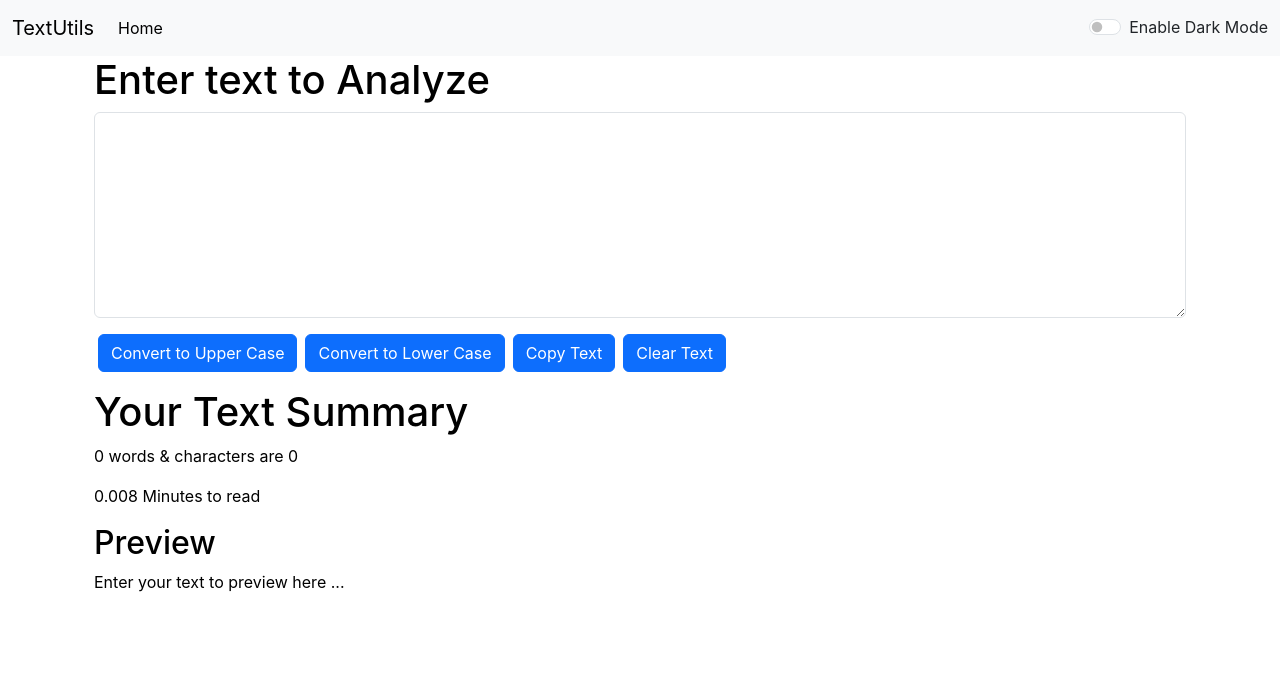
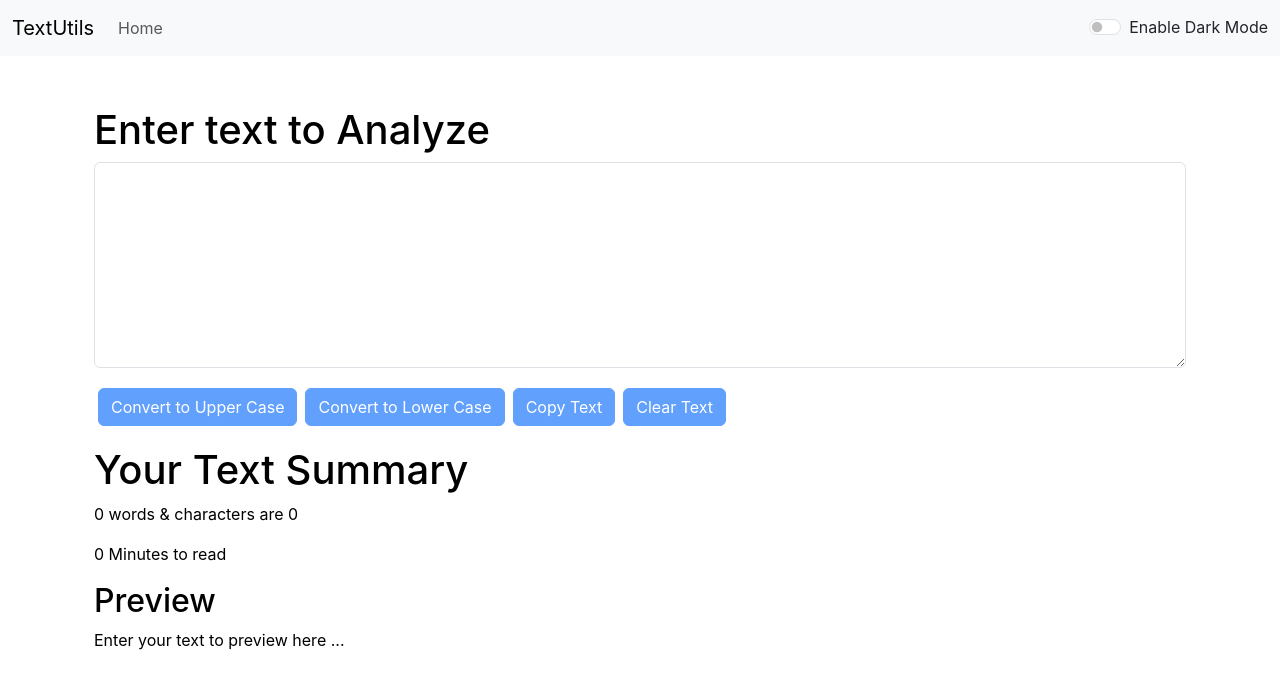
Before and after one commit to alwahabkhan/TextUtils-App, a React (Create React App) app: page / in a window 1280 px wide. Shown: the top 688 px of the page. Built offline with nearby package versions, Linux system fonts and the light colour scheme.

Commit message:
final application changes

```diff
--- a/package.json
+++ b/package.json
@@ -1,4 +1,5 @@
 {
+  "homepage": "https://alwahabkhan.github.io/TextUtils-App",
   "name": "this-app",
   "version": "0.1.0",
   "private": true,
@@ -6,12 +7,16 @@
     "@testing-library/jest-dom": "^5.17.0",
     "@testing-library/react": "^13.4.0",
     "@testing-library/user-event": "^13.5.0",
+    "gh-pages": "^6.0.0",
     "react": "^18.2.0",
     "react-dom": "^18.2.0",
+    "react-router-dom": "^6.16.0",
     "react-scripts": "5.0.1",
     "web-vitals": "^2.1.4"
   },
   "scripts": {
+    "predeploy": "npm run build",
+    "deploy": "gh-pages -d build",
     "start": "react-scripts start",
     "build": "react-scripts build",
     "test": "react-scripts test",
--- a/src/App.js
+++ b/src/App.js
@@ -6,12 +6,14 @@ import Navbar from './Components/Navbar';
 import TextForm from './Components/TextForm';
 import Alert from './Components/Alert';
 // import About from './Components/About';
-
+// import {
+//   BrowserRouter,
+//   Route,
+//   Routes,
+// } from "react-router-dom";
 
 function App() {
   const [mode, setMode] = useState('light');
-  // const [redmode, setRedMode] = useState('light');
-  // const [greenmode, setGreenMode] = useState('light');
   const [alert, setAlert] = useState(null);
 
   const showAlert = (message,type) =>{
@@ -35,35 +37,41 @@ function App() {
       showAlert("Light mode has been enabled","success");
     }
   }
-  // const toggleModeRed = () =>{
-  //   if(mode ==='light'){
-  //     setRedMode ('red');
-  //     document.body.style.backgroundColor = '#DB4437';
-  //     showAlert("red mode has been enabled","success");
-  //   }else{
-  //     setRedMode ('light');
-  //     document.body.style.backgroundColor = "white";
-  //     showAlert("Light mode has been enabled","success");
-  //   }
-  // }
-  // const toggleModeGreen = () =>{
-  //   if(mode ==='light'){
-  //     setGreenMode ('green');
-  //     document.body.style.backgroundColor = '#0F9D58';
-  //     showAlert("red mode has been enabled","success");
-  //   }else{
-  //     setGreenMode ('light');
-  //     document.body.style.backgroundColor = "white";
-  //     showAlert("Light mode has been enabled","success");
-  //   }
-  // }
+
   return (
+    // <>
+    //   <BrowserRouter>
+    //     <Navbar
+    //       title="TextUtils2"
+    //       aboutText="About Us"
+    //       mode={mode}
+    //       toggleMode={toggleMode}
+    //     />
+    //     <Alert alert={alert} />
+    //     <div className="container my-4" mode={mode}>
+    //       <Routes>
+    //         <Route exact path="/about" element={<About />}></Route>
+    //         <Route
+    //           exact path="/"
+    //           element={
+    //             <TextForm
+    //               showAlert={showAlert}
+    //               heading="Enter Text to analyze "
+    //               mode={mode}
+    //             />
+    //           }
+    //         ></Route>
+    //       </Routes>
+    //     </div>
+    //   </BrowserRouter>
+    // </>
+
     <>
     <Navbar title = "TextUtils" mode = {mode} toggleMode = {toggleMode}   />
     <Alert alert={alert}/>
     <div className="container">
 
-    <TextForm heading = "Enter text to Analyze" mode = {mode}  />
+    <TextForm showAlert={showAlert} heading = "Enter text to Analyze" mode = {mode}  />
     {/* <About/> */}
     </div>
     </>
--- a/src/Components/Alert.js
+++ b/src/Components/Alert.js
@@ -2,9 +2,12 @@ import React from 'react'
 
 function Alert(props) {
   return (
-    props.alert && <div className={`alert alert-${props.alert.type} alert-dismissible fade show`}role="alert">
+    <div style={{height:'50px'}}>
+       { props.alert && <div className={`alert alert-${props.alert.type} alert-dismissible fade show`}role="alert">
         <strong>{props.alert.type}</strong> : {props.alert.msg}
+    </div>}
     </div>
+
   )
 }
 
--- a/src/Components/Navbar.js
+++ b/src/Components/Navbar.js
@@ -4,7 +4,7 @@ import React from 'react'
 export default function Navbar(props) {
   return (
     <nav className={`navbar navbar-expand-lg navbar-${props.mode} bg-${props.mode} `}>
-      {/* <nav className={`navbar navbar-expand-lg navbar-${props.redmode} bg-${props.redmode}`}></nav> */}
+
     <div className="container-fluid">
     <a className="navbar-brand" href="/">{props.title}</a>
 
@@ -14,24 +14,16 @@ export default function Navbar(props) {
       <div className="collapse navbar-collapse" id="navbarSupportedContent">
         <ul className="navbar-nav me-auto mb-2 mb-lg-0">
           <li className="nav-item">
-            <a className="nav-link active" aria-current="page" href="/">Home</a>
+            <a className="nav-link" aria-current="page" href="/">Home</a>
           </li>
-          <li className="nav-item">
-            <a className="nav-link" href="/">{props.abouttext}</a>
-          </li>
+          {/* <li className="nav-item">
+            <a className="nav-link" href="#">{props.abouttext}</a>
+          </li>  */}
         </ul>
         <div className={`form-check form-switch text-${props.mode==='light'?'dark':'light'}`}>
           <input className="form-check-input" type="checkbox" onClick={props.toggleMode} role="switch" id="flexSwitchCheckDefault"/>
           <label className="form-check-label" htmlFor="flexSwitchCheckDefault">Enable Dark Mode</label>
         </div>
-        {/* <div className={`form-check form-switch text-${props.greenmode==='light'?'green':'light'}`}>
-          <input className="form-check-input" type="checkbox" onClick={props.toggleModeGreen} role="switch" id="flexSwitchCheckDefault"/>
-          <label className="form-check-label" htmlFor="flexSwitchCheckDefault">Enable Green Mode</label>
-        </div>
-        <div className={`form-check form-switch text-${props.redmode==='light'?'red':'light'}`}>
-          <input className="form-check-input" type="checkbox" onClick={props.toggleModeRed} role="switch" id="flexSwitchCheckDefault"/>
-          <label className="form-check-label" htmlFor="flexSwitchCheckDefault">Enable Red Mode</label>
-        </div> */}
       </div>
     </div>
   </nav>
--- a/src/Components/TextForm.js
+++ b/src/Components/TextForm.js
@@ -1,31 +1,36 @@
 import React, { useState } from 'react';
 
 export default function TextForm(props) {
-  const [text, setText] = useState('');
 
   const handleUpClick = () => {
     let newtext = text.toUpperCase();
     setText(newtext);
+    props.showAlert("Converted into Upper Case","success");
   };
 
   const handleLowClick = () => {
     let newtext = text.toLowerCase();
     setText(newtext);
+    props.showAlert("Converted into Lower Case","success");
   };
 
   const handleClearText = () =>{
-    setText("");
+    let newtext ='';
+    setText(newtext);
+    props.showAlert("Text is Cleared","success");
   }
 
   const handleCopyClick = () => {
     navigator.clipboard.writeText(text)
-      .then(() => console.log('Text copied to clipboard'))
-      .catch(err => console.error('Unable to copy text to clipboard', err));
+    document.getSelection().removeAllRanges();
+    props.showAlert("Copy text to ClipBoard","success");
   };
 
   const handleOnChange = (event) => {
     setText(event.target.value);
   };
+
+  const [text, setText] = useState('');
 
   return (
     <>
@@ -37,22 +42,21 @@ export default function TextForm(props) {
             className="form-control"
             value={text}
             onChange={handleOnChange}
-            style={{backgroundColor : props.mode === 'dark'?'grey':'white',color : props.mode === 'dark'?'white':'black'}}
-            // backgroundColor : props.redmode === 'red'?'grey':'white',color : props.redmode === 'red'?'white':'yellow'}}
+            style={{backgroundColor : props.mode === 'dark'?'#13466e':'white',color : props.mode === 'dark'?'white':'black'}}
             id="mybox" rows="8"
           ></textarea>
         </div>
-        <button className="btn btn-primary mx-1" onClick={handleUpClick}>  Convert to Upper Case </button>
-        <button className="btn btn-primary mx-1" onClick={handleLowClick}> Convert to Lower Case </button>
-        <button className="btn btn-primary mx-1" onClick={handleCopyClick}> Copy Text </button>
-        <button className="btn btn-primary mx-1" onClick={handleClearText}> Clear Text </button>
+        <button disabled={text.length===0} className="btn btn-primary mx-1 my-1" onClick={handleUpClick}>  Convert to Upper Case </button>
+        <button disabled={text.length===0} className="btn btn-primary mx-1 my-1" onClick={handleLowClick}> Convert to Lower Case </button>
+        <button disabled={text.length===0} className="btn btn-primary mx-1 my-1" onClick={handleCopyClick}> Copy Text </button>
+        <button disabled={text.length===0} className="btn btn-primary mx-1 my-1" onClick={handleClearText}> Clear Text </button>
       </div>
       <div className='container my-3' style={{color : props.mode === 'dark'?'white':'black' }}>
         <h1>Your Text Summary</h1>
         <p>
-          {text.trim() === '' ? '0 words' : `${text.split(/\s+/).length} words`} & characters are {text.length}
+          {text.split(/\s+/).filter((element)=>{return element.length!==0}).length} words & characters are {text.length}
         </p>
-        <p>{0.008 * text.split(/\s+/).length} Minutes to read</p>
+        <p>{0.008 * text.split(/\s+/).filter((element)=>{return element.length!==0}).length} Minutes to read</p>
         <h2>Preview</h2>
         <p>{text.length>0?text:"Enter your text to preview here ..."}</p>
       </div>
```
Also changed, not shown: 1 other file (tests, documents, lock files or other folders).
